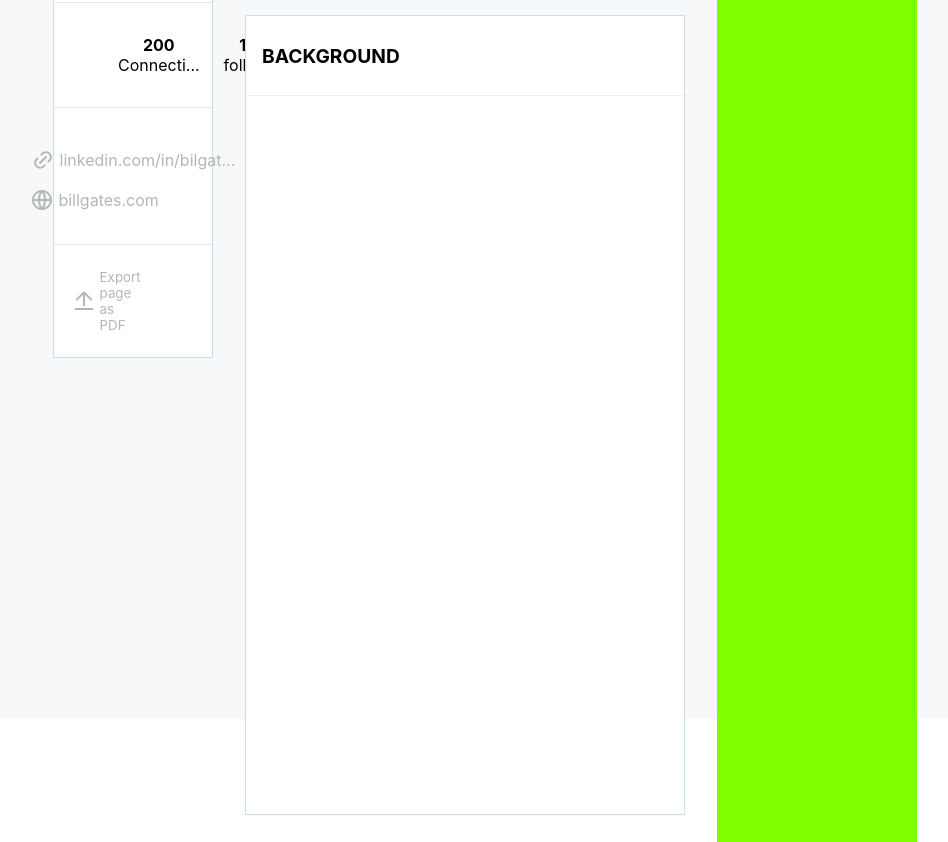
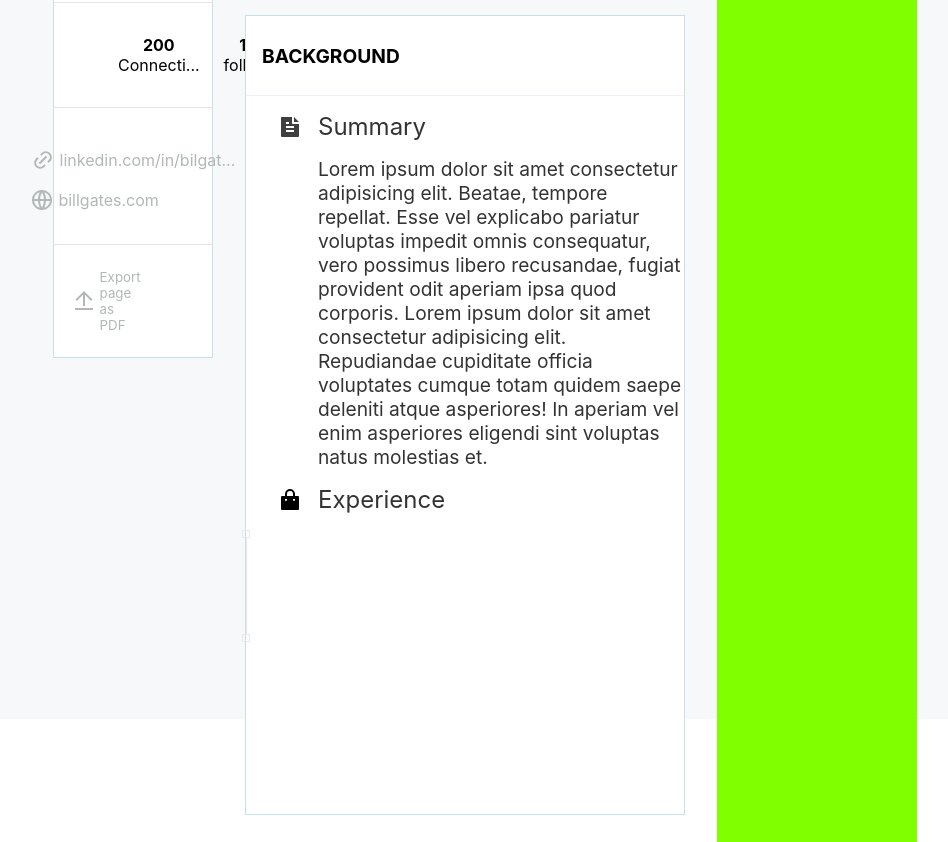
Before and after one commit to Abdullahmad/loop2-step10, a plain HTML site: page assets/index.html in a window 1280 px wide. Shown: the part 545-1387 px from the top of the page, without its empty margins (187-1135 px from the left). Drawn offline with Linux system fonts and the light colour scheme.

Commit message:
code update

```diff
--- a/assets/index.html
+++ b/assets/index.html
@@ -103,6 +103,22 @@
                     <div style="border-bottom: 1px solid #f0f0f8; height: 5rem; display: flex; align-items: center; justify-content: space-between; padding: 1rem;">
                         <h4 style="font-size: larger;">BACKGROUND</h4>
                     </div>
+                    <div style="display: flex; align-items: center; margin: 1rem 2rem;">
+                        <img src="./img/file.svg" alt="">
+                        <h2 style="margin-left: 1rem; color: #333333; font-weight: 400;">Summary</h2>
+                    </div>
+                    <p style="margin-left: 4.5rem; font-size: larger; color: #333333;">Lorem ipsum dolor sit amet consectetur adipisicing elit. Beatae, tempore repellat. Esse vel explicabo pariatur voluptas impedit omnis consequatur, vero possimus libero recusandae, fugiat provident odit aperiam ipsa quod corporis. Lorem
+                        ipsum dolor sit amet consectetur adipisicing elit. Repudiandae cupiditate officia voluptates cumque totam quidem saepe deleniti atque asperiores! In aperiam vel enim asperiores eligendi sint voluptas natus molestias et.
+                    </p>
+                    <div style="display: flex; align-items: center; margin: 1rem 2rem;">
+                        <img src="./img/bag.svg" alt="">
+                        <h2 style="margin-left: 1rem; color: #333333; font-weight: 400;">Experience</h2>
+                    </div>
+                    <div style="margin-right: 32rem; display: flex; flex-direction: column; align-items: center;">
+                        <div style="width: .5rem; height: .5rem; border: 1px solid #e8e8ee;"></div>
+                        <div style="width: .01rem; height: 6rem; background-color: #e8e8e8;"></div>
+                        <div style="width: .5rem; height: .5rem; border: 1px solid #e8e8ee;"></div>
+                    </div>
                 </div>
                 <div></div>
                 <div></div>
```
Also changed, not shown: assets/img/bag.svg (added).
